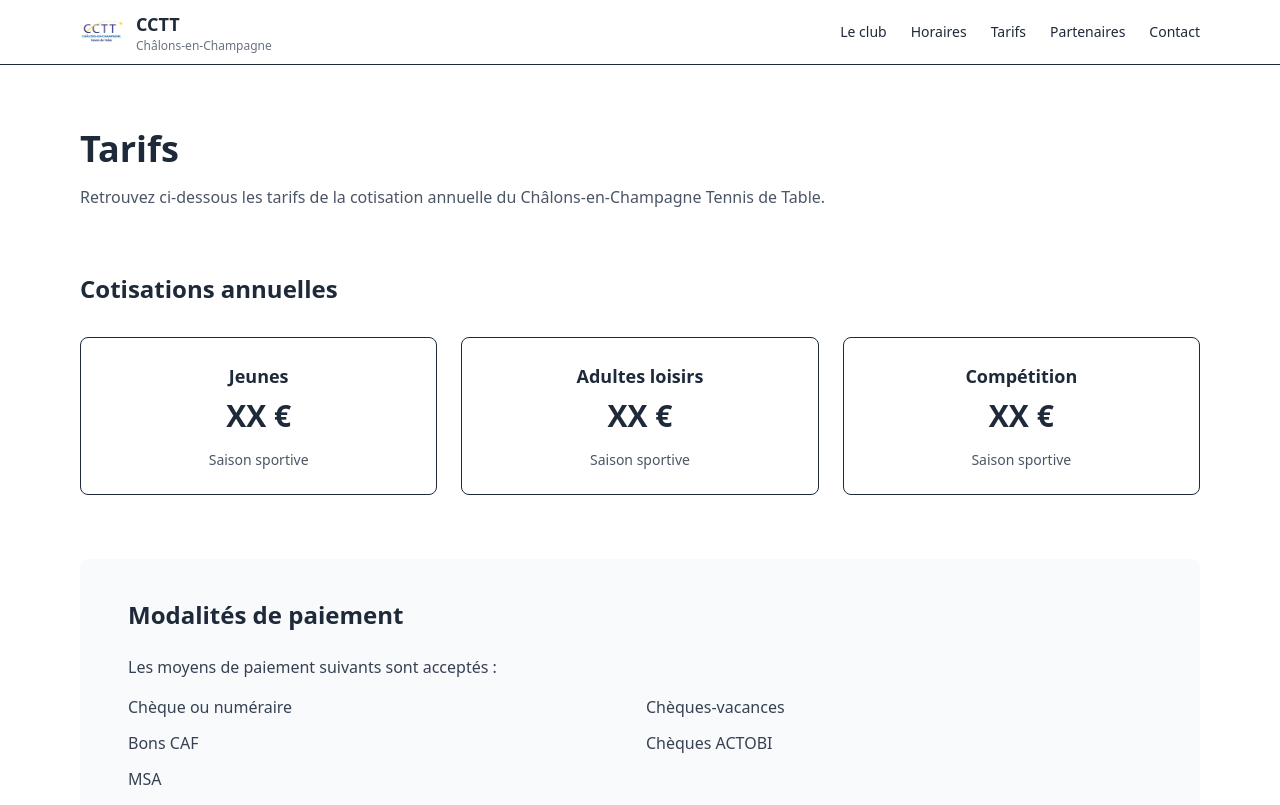
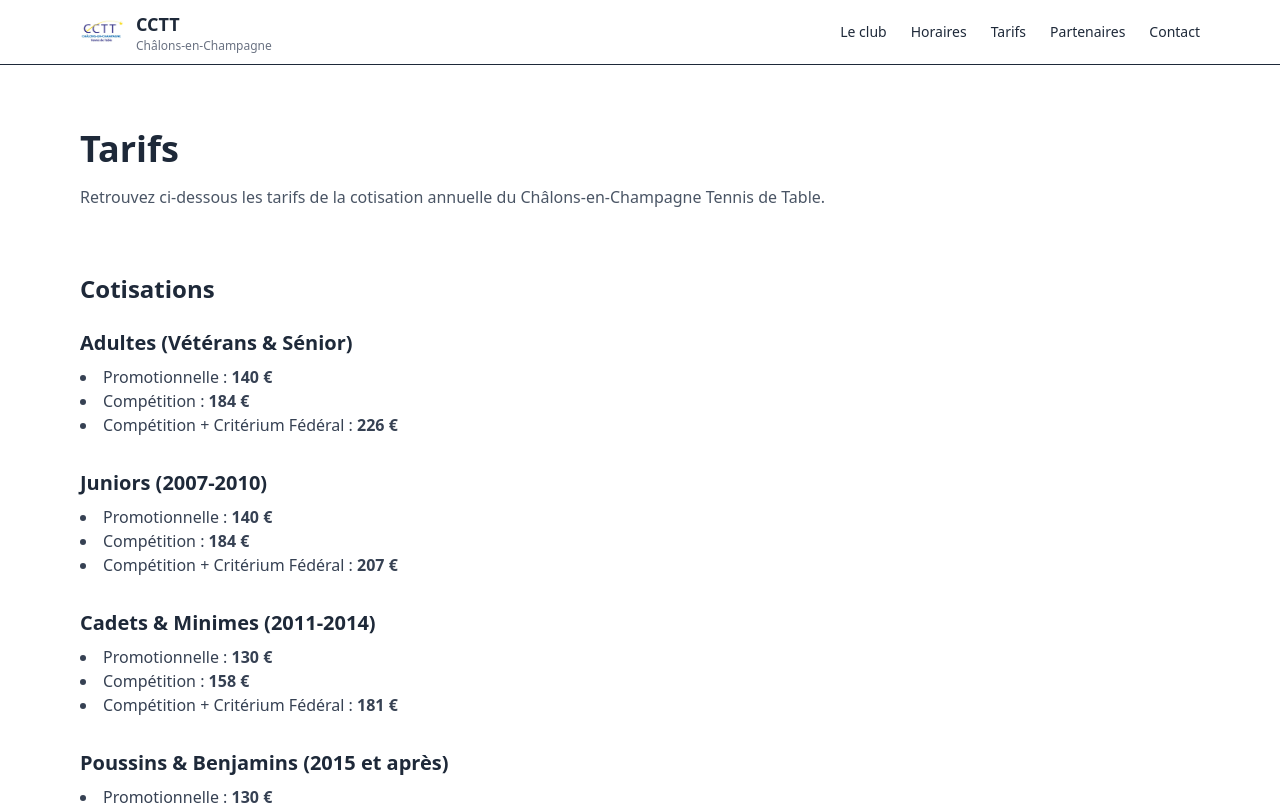
Before and after one commit to jesared/club-cctt, a Next.js app: page /tarifs in a window 1280 px wide. Shown: the top 805 px of the page. Built offline with nearby package versions, Linux system fonts and the light colour scheme.

Commit message:
Mise à jour des tarifs : ajout des cotisations pour les adultes, juniors, cadets, minimes, poussins et benjamins.

```diff
--- a/app/tarifs/page.tsx
+++ b/app/tarifs/page.tsx
@@ -11,29 +11,83 @@ export default function TarifsPage() {
       </header>
 
       {/* TARIFS */}
+      {/* TABLEAU TARIFS */}
       <section>
-        <h2 className="text-2xl font-semibold mb-8">Cotisations annuelles</h2>
+        <h2 className="text-2xl font-semibold mb-6">Cotisations</h2>
 
-        <div className="grid grid-cols-1 md:grid-cols-3 gap-6">
-          {/* JEUNES */}
-          <div className="border rounded-lg p-6 bg-white text-center">
-            <h3 className="text-lg font-semibold mb-2">Jeunes</h3>
-            <p className="text-3xl font-bold mb-4">XX €</p>
-            <p className="text-sm text-gray-600">Saison sportive</p>
+        <div className="space-y-8">
+          {/* ADULTES */}
+          <div>
+            <h3 className="font-semibold text-xl mb-2">
+              Adultes (Vétérans & Sénior)
+            </h3>
+
+            <ul className="list-disc list-inside text-gray-700">
+              <li>
+                Promotionnelle : <strong>140 €</strong>
+              </li>
+              <li>
+                Compétition : <strong>184 €</strong>
+              </li>
+              <li>
+                Compétition + Critérium Fédéral : <strong>226 €</strong>
+              </li>
+            </ul>
           </div>
 
-          {/* ADULTES LOISIRS */}
-          <div className="border rounded-lg p-6 bg-white text-center">
-            <h3 className="text-lg font-semibold mb-2">Adultes loisirs</h3>
-            <p className="text-3xl font-bold mb-4">XX €</p>
-            <p className="text-sm text-gray-600">Saison sportive</p>
+          {/* JUNIORS */}
+          <div>
+            <h3 className="font-semibold text-xl mb-2">Juniors (2007-2010)</h3>
+
+            <ul className="list-disc list-inside text-gray-700">
+              <li>
+                Promotionnelle : <strong>140 €</strong>
+              </li>
+              <li>
+                Compétition : <strong>184 €</strong>
+              </li>
+              <li>
+                Compétition + Critérium Fédéral : <strong>207 €</strong>
+              </li>
+            </ul>
           </div>
 
-          {/* COMPÉTITION */}
-          <div className="border rounded-lg p-6 bg-white text-center">
-            <h3 className="text-lg font-semibold mb-2">Compétition</h3>
-            <p className="text-3xl font-bold mb-4">XX €</p>
-            <p className="text-sm text-gray-600">Saison sportive</p>
+          {/* CADETS & MINIMES */}
+          <div>
+            <h3 className="font-semibold text-xl mb-2">
+              Cadets & Minimes (2011-2014)
+            </h3>
+
+            <ul className="list-disc list-inside text-gray-700">
+              <li>
+                Promotionnelle : <strong>130 €</strong>
+              </li>
+              <li>
+                Compétition : <strong>158 €</strong>
+              </li>
+              <li>
+                Compétition + Critérium Fédéral : <strong>181 €</strong>
+              </li>
+            </ul>
+          </div>
+
+          {/* POUSSINS & BENJAMINS */}
+          <div>
+            <h3 className="font-semibold text-xl mb-2">
+              Poussins & Benjamins (2015 et après)
+            </h3>
+
+            <ul className="list-disc list-inside text-gray-700">
+              <li>
+                Promotionnelle : <strong>130 €</strong>
+              </li>
+              <li>
+                Compétition : <strong>158 €</strong>
+              </li>
+              <li>
+                Compétition + Critérium Fédéral : <strong>168 €</strong>
+              </li>
+            </ul>
           </div>
         </div>
       </section>
```
